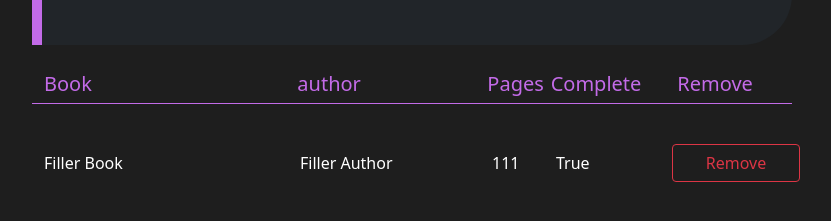
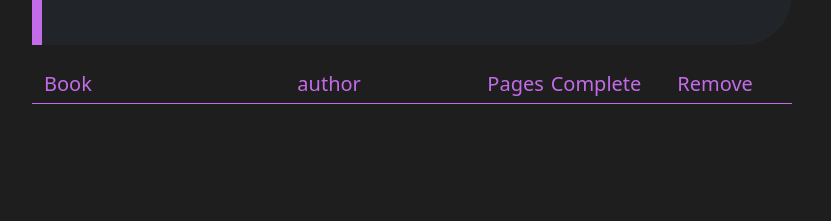
Before and after one commit to MichaelGombos/web-js-library, a plain HTML site: page index.html in a window 1280 px wide. Shown: the part 307-528 px from the top of the page, without its empty margins (38-869 px from the left). Drawn offline with Linux system fonts and the light colour scheme.

Commit message:
Style: removed filler elements

```diff
--- a/index.html
+++ b/index.html
@@ -64,25 +64,7 @@
         </div>
         <hr class="bg-primary col-8 mb-3 mt-1 opacity-100" />
         <div id="library-array">
-          <div class="mt-4 col-8 text-white book">
-            <div class="row align-items-start">
-              <div class="col-4 my-auto">
-                <p class="my-auto book-name">Filler Book</p>
-              </div>
-              <div class="col-3 my-auto">
-                <p class="my-auto book-author">Filler Author</p>
-              </div>
-              <div class="col-1 my-auto">
-                <p class="my-auto book-pages">111</p>
-              </div>
-              <div class="col-1 my-auto">
-                <p class="my-auto book-read">True</p>
-              </div>
-              <div class="col-2 offset-1 btn btn-outline-danger remove-button">
-                Remove
-              </div>
-            </div>
-          </div>
+          <div class="mt-4 col-8 text-white book"></div>
         </div>
       </div>
     </div>
```
